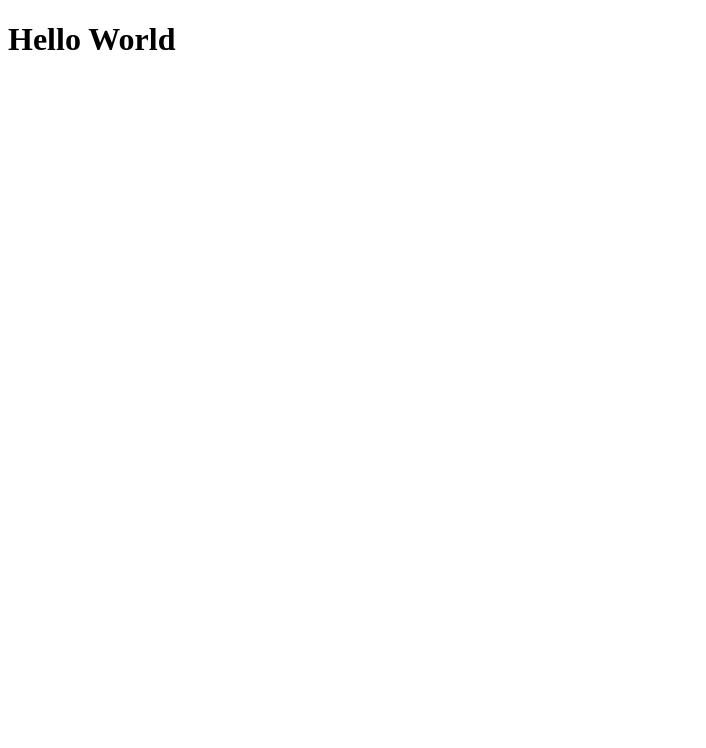
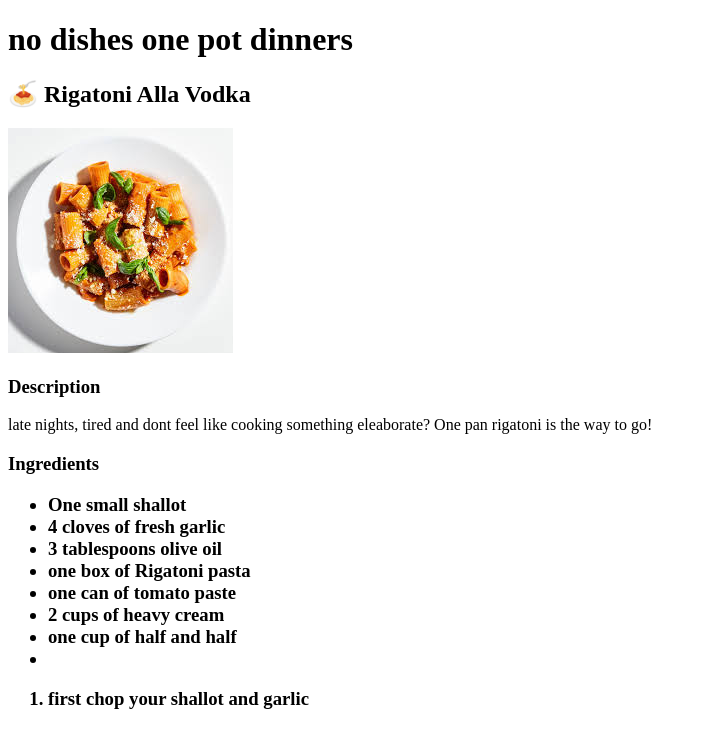
Before and after one commit to Alynp2029/CS1-recipe-Blog, a plain HTML site: page index.html in a window 1280 px wide. Shown: the whole page, without its empty margins (0-706 px from the left). Drawn offline with Linux system fonts and the light colour scheme.

Commit message:
html code set up first recipe

```diff
--- a/index.html
+++ b/index.html
@@ -2,15 +2,44 @@
 <html lang="en">
 
 <head>
-  <title>My Webpage</title>
+  <title>Recipe Blog</title>
   <meta charset="UTF-8">
   <meta name="viewport" content="width=device-width, initial-scale=1.0">
   <link rel="stylesheet" href="style.css">
 </head>
 
 <body>
-  <h1>Hello World</h1>
+  <h1>no dishes one pot dinners</h1>
 
+  <div id="Rigatoni" class="recipe-section" >
+    <h2>🍝 Rigatoni Alla Vodka</h2>
+    <img src="penne.jpeg">
+
+    <h3>Description</h3>
+    <p>late nights, tired and dont feel like cooking something eleaborate? One pan rigatoni is the way to go!</p>
+
+    <h3>Ingredients</hs>
+      <ul>
+        <li> One small shallot</li>
+        <li> 4 cloves of fresh garlic</li>
+        <li> 3 tablespoons olive oil</li>
+        <li> one box of Rigatoni pasta</li>
+        <li>one can of tomato paste</li>
+        <li>2 cups of heavy cream</li>
+        <li>one cup of half and half</li>
+        <li></li>
+
+
+      </ul>
+
+      <h3>
+        <ol>
+          <li>first chop your shallot and garlic</li>
+
+      </h3>
+
+
+ </div>
 
 
 </body>
```
Also changed, not shown: penne.jpeg (added).
